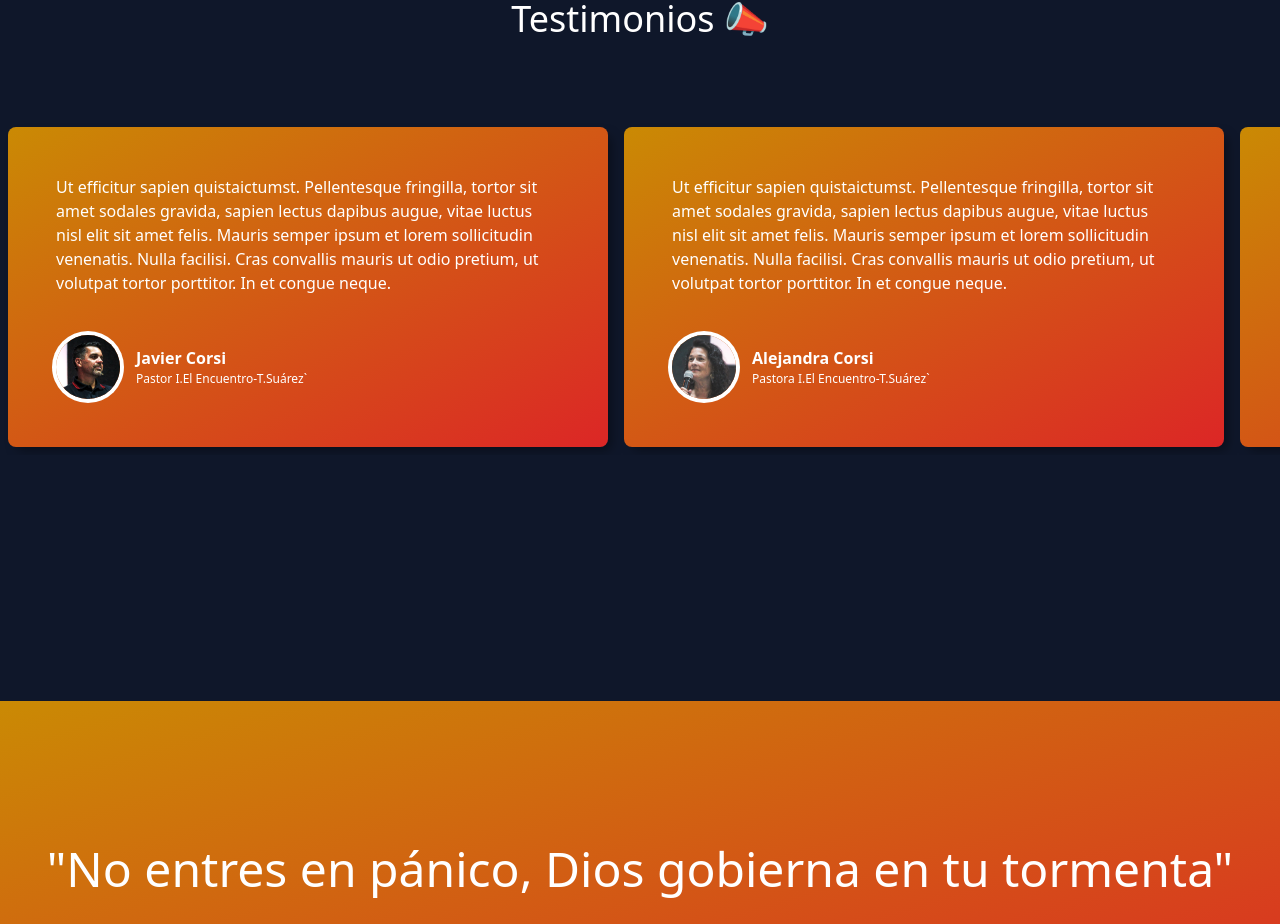
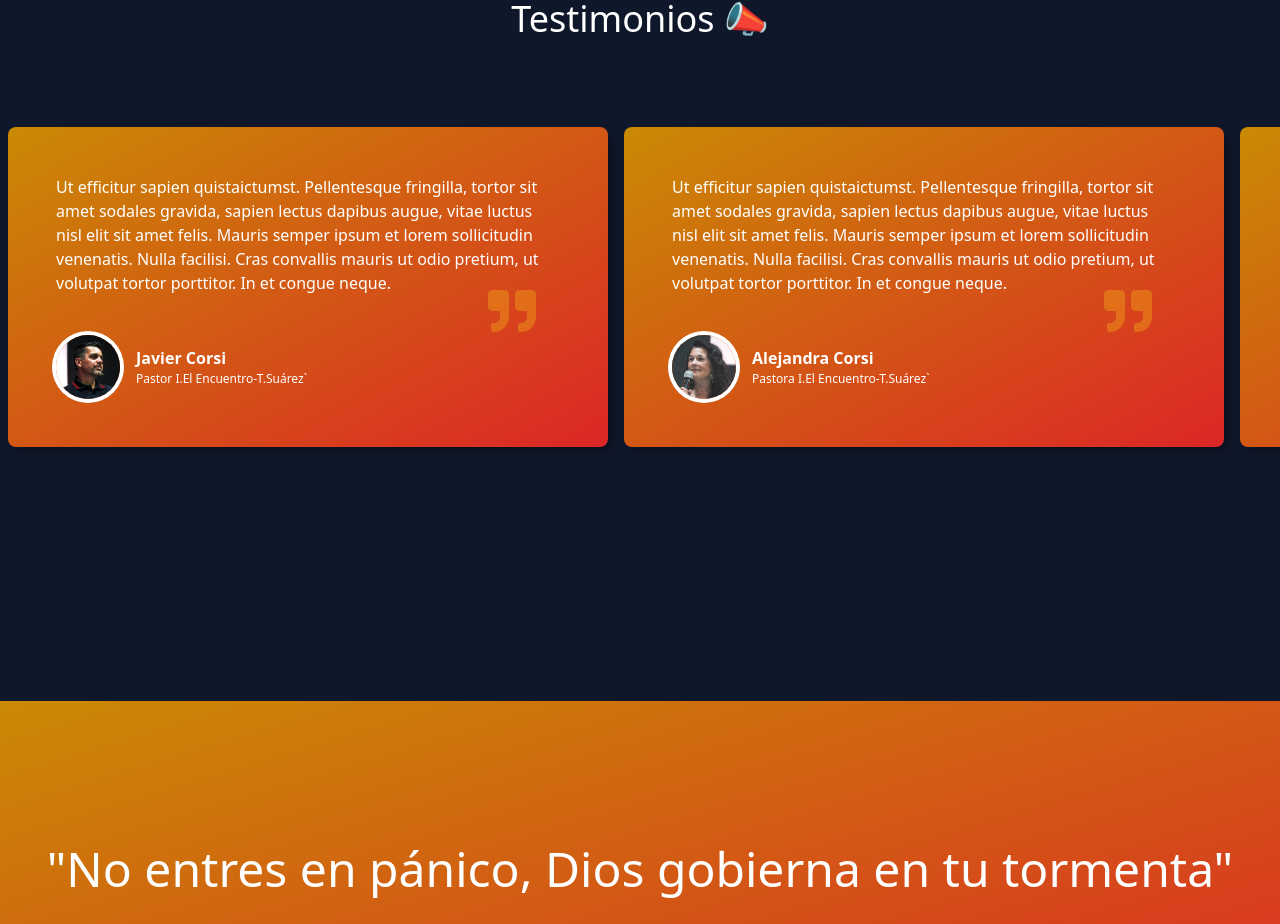
Before and after one commit to sebygalla/encuentro-tailwind, a React (Vite) app: page / in a window 1280 px wide. Shown: the part 6273-7197 px from the top of the page. Built offline with nearby package versions, Linux system fonts and the light colour scheme.

Commit message:
testimonios

```diff
--- a/src/components/Card/Card.jsx
+++ b/src/components/Card/Card.jsx
@@ -1,6 +1,8 @@
+import { FaQuoteRight } from "react-icons/fa";
+
 function Card(props) {
   return (
-    <div className="md:w-[600px] w-[350px] flex flex-col justify-between m-2 md:p-12 p-8 rounded-lg bg-gradient-to-br from-yellow-600 to-red-600 shadow cursor-pointer hover:shadowHover hover:transition-shadow">
+    <div className="md:w-[600px] w-[350px] flex flex-col justify-between m-2 md:p-12 p-8 rounded-lg bg-gradient-to-br from-yellow-600 to-red-600 shadow cursor-pointer hover:shadowHover hover:transition-shadow relative">
 
       <p className="text-white mb-10">{props.testimonio}</p>
 
@@ -15,6 +17,11 @@ function Card(props) {
           <p className={`font-medium text-[12px] text-${props.color}`}>{props.description}`</p>
         </div>
       </div>
+      <div className="absolute top-[65%] left-[80%] md:top-[50%] md:left-[80%] text-4xl md:text-5xl text-yellow-400/30">
+          <FaQuoteRight />
+      </div>
+
+
     </div>
   );
 }
--- a/src/components/Testimonial/testimonial.jsx
+++ b/src/components/Testimonial/testimonial.jsx
@@ -1,12 +1,11 @@
 import React from "react";
-import { IoIosQuote } from "react-icons/io";
 
 
 const Testimonial = (props) => {
   return (
+    <div className="flex flex-col gap-6 rounded-xl bg-red-600 p-8 shadow">
+      <p className="text-white">{props.testimonio}</p>
 
-    <div className="flex flex-col bg-red-600 gap-6 rounded-xl p-8 shadow relative">
-      <p className="text-white">{props.testimonio}</p>
 
       <div className="flex items-center gap-4">
         <img
@@ -18,11 +17,6 @@ const Testimonial = (props) => {
           <h3 className="font-bold text-white">{props.nombre}</h3>
           <p className="font-medium text-gray-900">{props.description}</p>
         </div>
-
-      </div>
-
-      <div className="absolute top-0 w-96">
-          <IoIosQuote />
       </div>
     </div>
   );
```
Also changed, not shown: src/App.jsx (+20 -17 lines).
